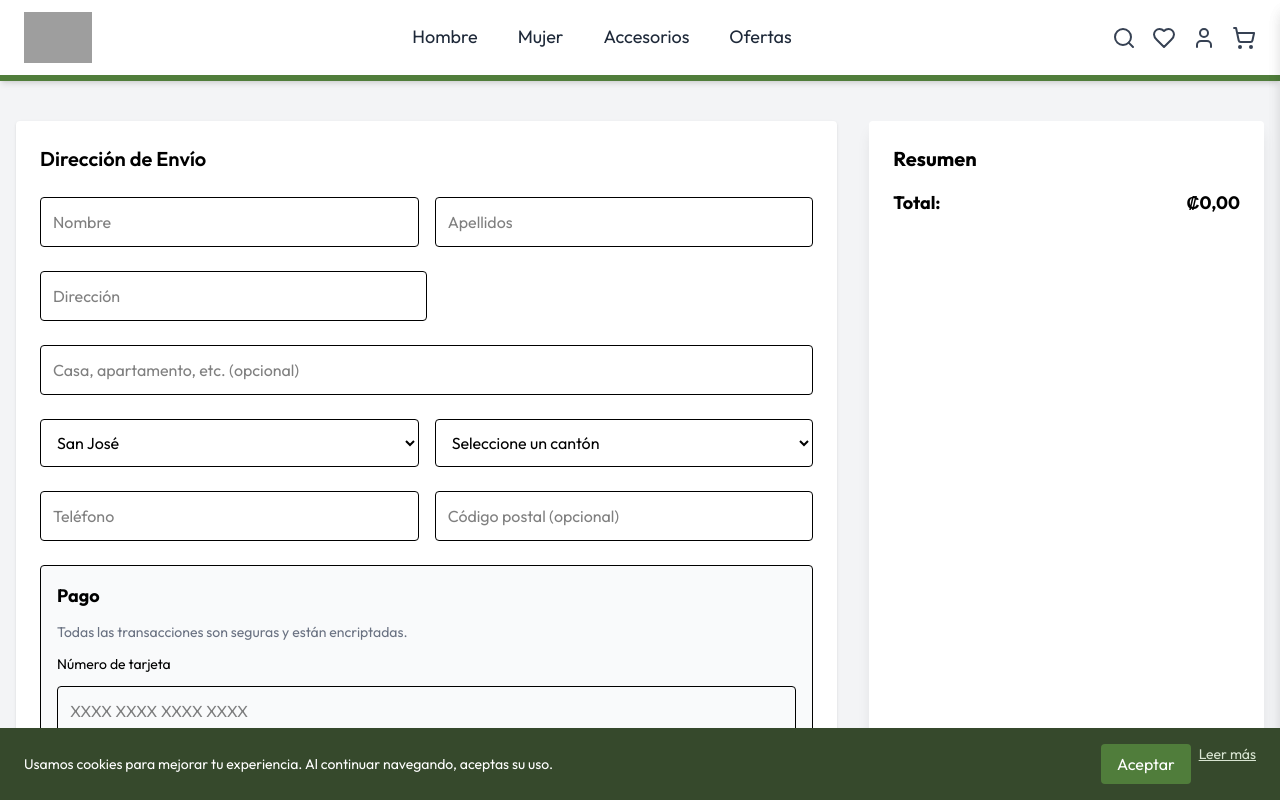
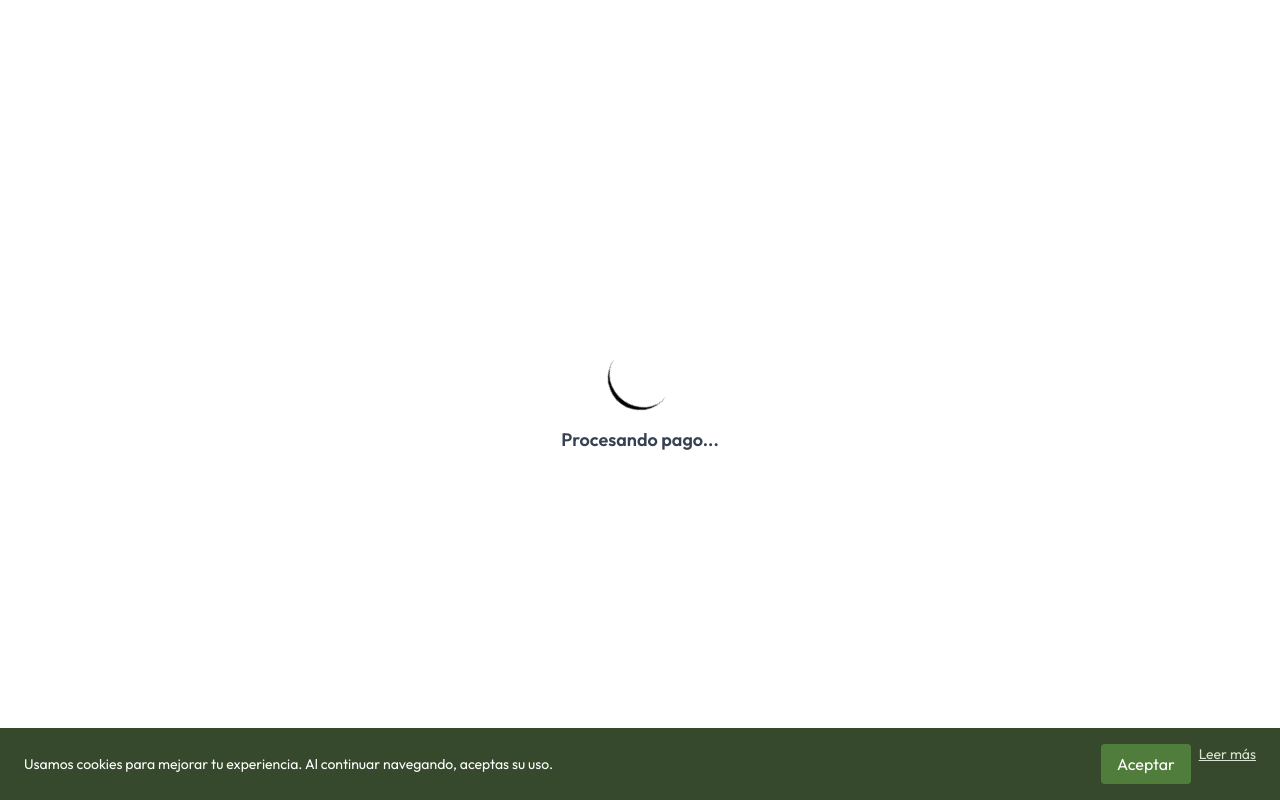
Before and after one commit to BobcatsUcr/BOBCATS_Frontend, a Next.js app: page /checkout in a window 1280 px wide. Shown: the top 800 px of the page. Built offline with nearby package versions, Linux system fonts and the light colour scheme; sample sign-in values are in the browser's storage; grey boxes are pictures that could not be loaded.

Commit message:
update pantalla de carga

```diff
--- a/src/app/checkout/page.tsx
+++ b/src/app/checkout/page.tsx
@@ -208,6 +208,7 @@ export default function CheckoutPage() {
       titular,
       cartItems,
     });
+
     if (Object.keys(errores).length > 0) {
       setFieldErrors(errores);
       setToastType("error");
@@ -216,6 +217,8 @@ export default function CheckoutPage() {
       setTimeout(() => setShowToast(false), 3000);
       return;
     }
+
+    setLoading(true); // 👉 MOSTRAR PANTALLA DE CARGA
 
     try {
       const res = await fetch("https://bobcats-api.onrender.com/api/payment", {
@@ -227,7 +230,7 @@ export default function CheckoutPage() {
           cardNumber,
           expiryDate,
           cvc: cvv,
-          currency: "CRC", // o podés permitir que el usuario elija
+          currency: "CRC",
         }),
       });
 
@@ -238,17 +241,13 @@ export default function CheckoutPage() {
         setToastMessage("¡Pago aprobado correctamente!");
         setShowToast(true);
 
-        // NUEVO: agregar al historial
         const user = getCurrentUser();
         if (user) {
           await addUserPurchase({
             purchaseId: "P-" + Date.now(),
             date: new Date().toISOString(),
             items: cartItems,
-            total: cartItems.reduce(
-              (sum, item) => sum + item.price * item.quantity,
-              0
-            ),
+            total: total,
           });
         }
 
@@ -266,8 +265,11 @@ export default function CheckoutPage() {
       setToastType("error");
       setToastMessage("No se pudo conectar con la pasarela de pagos.");
       setShowToast(true);
+    } finally {
+      setLoading(false); // 👉 OCULTAR PANTALLA DE CARGA
     }
   };
+
   function clearCart() {
     const updatedCart: CartItem[] = [];
     setCartItems(updatedCart);
@@ -291,12 +293,20 @@ export default function CheckoutPage() {
       cartItems,
     });
     setFieldErrors((prev) => ({ ...prev, [field]: errors[field] || "" }));
-    if(!value){
+    if (!value) {
       console.log("No hay value:", value);
     }
-
   };
   if (!loading) return;
+  if (loading) {
+  return (
+    <div className="fixed inset-0 bg-white bg-opacity-80 z-50 flex flex-col items-center justify-center">
+      <div className="animate-spin rounded-full h-16 w-16 border-t-4 border-black"></div>
+      <p className="mt-4 text-lg font-semibold text-gray-700">Procesando pago...</p>
+    </div>
+  );
+}
+
 
   return (
     <div className="bg-gray-100 min-h-screen py-10 px-4">
```
